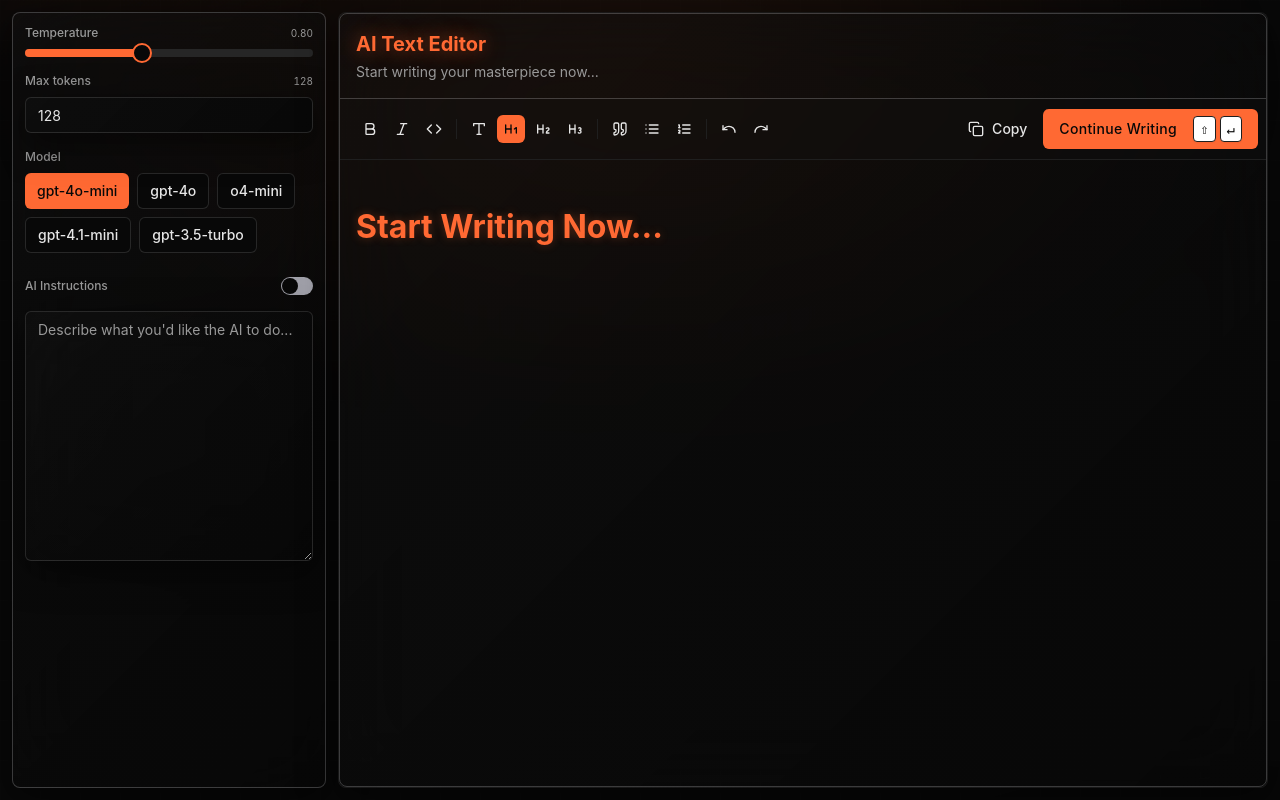
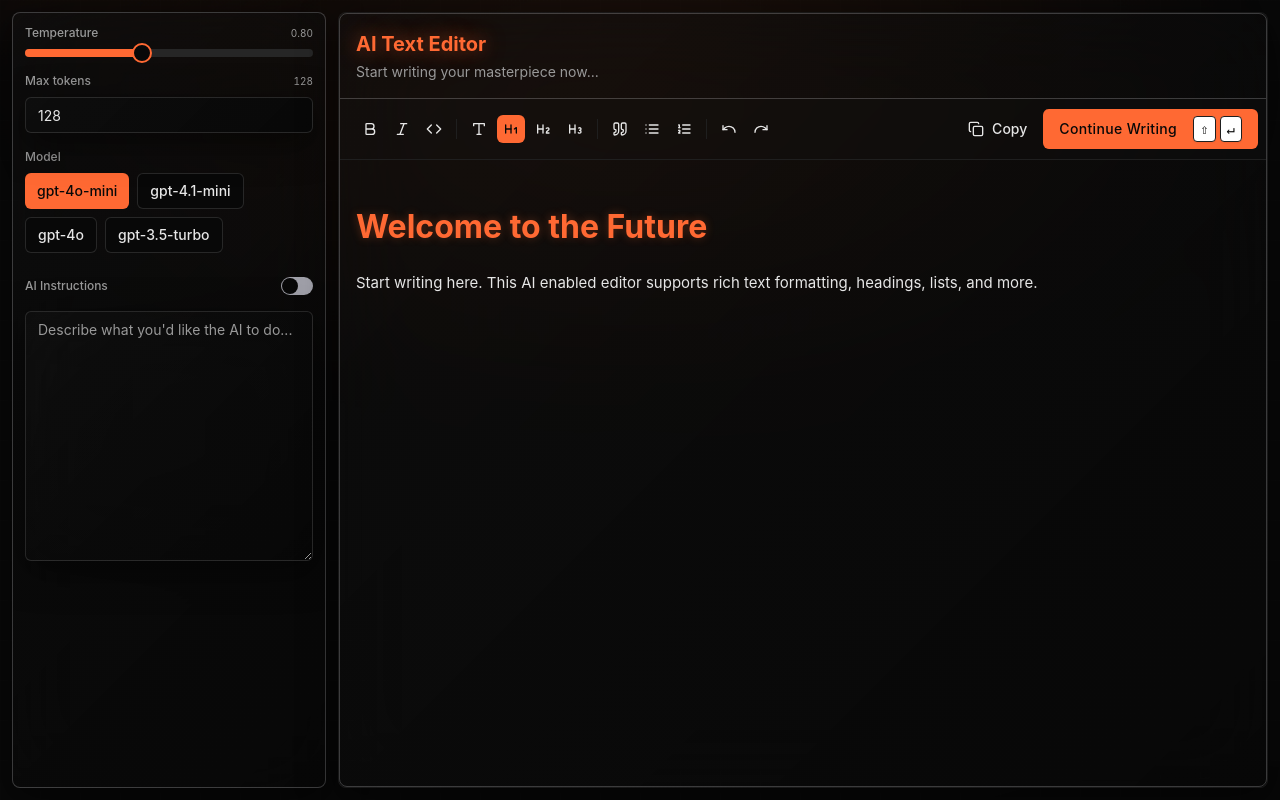
Before and after one commit to lak7/chronicle-assignment-00, a React (Vite) app: page / in a window 1280 px wide. Built offline with nearby package versions, Linux system fonts and the light colour scheme; the HTML template or start-up script is replaced by a standard one.

Commit message:
Removed o4-mini model, due to its lack of some parameters which was resulting in breaking of the app

```diff
--- a/src/components/Home.tsx
+++ b/src/components/Home.tsx
@@ -26,7 +26,7 @@ const Home = () => {
 
             <div className="h-full sm:h-[calc(100%-5rem)] overflow-hidden">
               <TextEditor
-                initialContent="<h1>Start Writing Now...</h1>"
+                initialContent="<h1>Welcome to the Future</h1><p>Start writing here. This AI enabled editor supports rich text formatting, headings, lists, and more.</p>"
                 onContentChange={(content) => {
                   console.log('Content changed:', content);
                 }}
--- a/src/components/Sidebar.tsx
+++ b/src/components/Sidebar.tsx
@@ -23,9 +23,8 @@ export const Sidebar: React.FC = () => {
 
   const models = [
     'gpt-4o-mini',
+    'gpt-4.1-mini',
     'gpt-4o',
-    'o4-mini',
-    'gpt-4.1-mini',
     'gpt-3.5-turbo',
   ];
 
```
